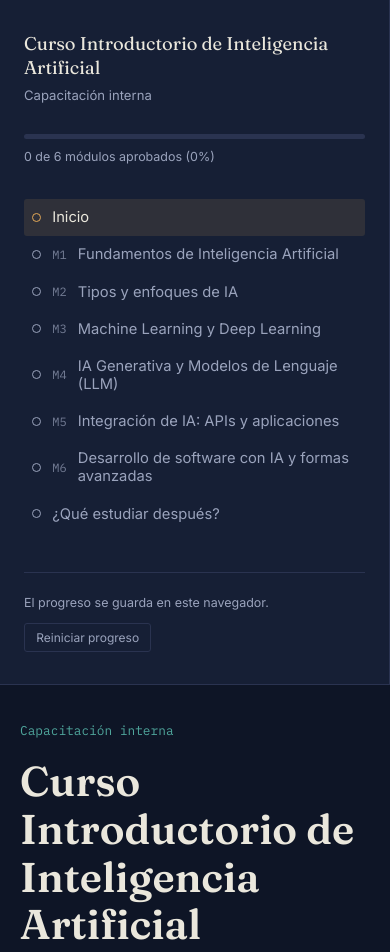
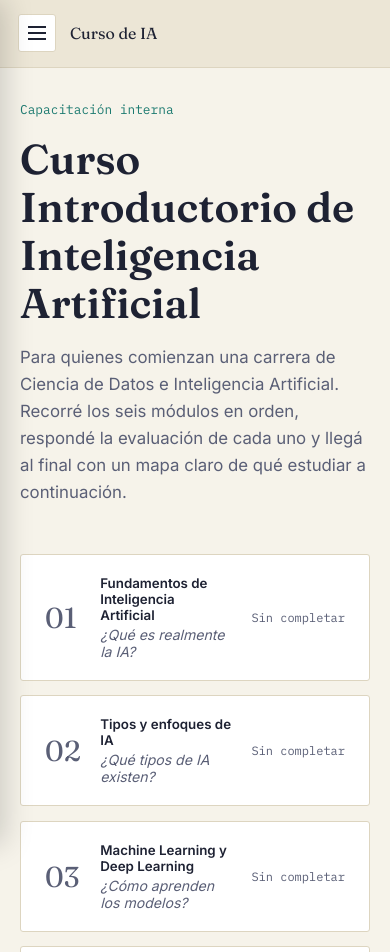
Before and after one commit to danigomezcarrera-sys/Cursitoia, a plain HTML site: page index.html in a window 390 px wide. Shown: the top 952 px of the page. Drawn offline with Linux system fonts and the light colour scheme.

Commit message:
Add files via upload

```diff
--- a/app.js
+++ b/app.js
@@ -20,6 +20,20 @@
   const sidebarNav = document.getElementById("nav-list");
   const progressFill = document.getElementById("progress-fill");
   const progressLabel = document.getElementById("progress-label");
+  const sidebar = document.getElementById("sidebar");
+  const sidebarOverlay = document.getElementById("sidebar-overlay");
+  const menuToggle = document.getElementById("menu-toggle");
+
+  function openSidebar() {
+    sidebar.classList.add("open");
+    sidebarOverlay.classList.add("open");
+  }
+  function closeSidebar() {
+    sidebar.classList.remove("open");
+    sidebarOverlay.classList.remove("open");
+  }
+  menuToggle.addEventListener("click", openSidebar);
+  sidebarOverlay.addEventListener("click", closeSidebar);
 
   function letters(i) { return String.fromCharCode(65 + i); }
 
@@ -304,6 +318,7 @@
   function navigate(id) {
     window.location.hash = id;
     render(id);
+    closeSidebar();
     window.scrollTo({ top: 0, behavior: "instant" in window ? "instant" : "auto" });
   }
 
--- a/index.html
+++ b/index.html
@@ -10,8 +10,17 @@
 </head>
 <body>
 
+<div class="topbar">
+  <button class="menu-toggle" id="menu-toggle" aria-label="Abrir menú del curso">
+    <span class="bar"></span>
+  </button>
+  <p class="brand-text">Curso de IA</p>
+</div>
+
+<div class="sidebar-overlay" id="sidebar-overlay"></div>
+
 <div class="shell">
-  <aside class="sidebar">
+  <aside class="sidebar" id="sidebar">
     <p class="brand" id="course-title">Curso de IA</p>
     <p class="brand-sub">Capacitación interna</p>
 
--- a/styles.css
+++ b/styles.css
@@ -1,25 +1,24 @@
 /* ---------------------------------------------------
    Curso IA — hoja de estilos
-   Paleta: sala de lectura nocturna / cuaderno académico
+   Paleta: cuaderno académico claro, panel lateral ocultable en mobile
 --------------------------------------------------- */
 
 @import url('https://fonts.googleapis.com/css2?family=Fraunces:ital,opsz,wght@0,9..144,400;0,9..144,600;1,9..144,500&family=Inter:wght@400;500;600;700&family=IBM+Plex+Mono:wght@400;500&display=swap');
 
 :root{
-  --bg: #0E1526;
-  --bg-elevated: #161F35;
-  --paper: #ECE9DF;
-  --paper-2: #E2DECF;
-  --ink: #EAE7DC;
-  --ink-dim: #9AA3BC;
-  --ink-on-paper: #1C2233;
-  --ink-on-paper-dim: #55597A;
-  --line: #2A3350;
-  --line-on-paper: #C9C3AE;
-  --amber: #E3A857;
-  --amber-dim: #B98639;
+  --bg: #F6F3EA;
+  --bg-elevated: #ECE6D6;
+  --paper: #FFFFFF;
+  --ink: #1E2233;
+  --ink-dim: #5A5F76;
+  --line: #DDD5C0;
+  --line-on-paper: #E3DFD1;
+  --amber: #D9A253;
+  --amber-dim: #C08A3A;
+  --amber-text: #8C5F17;
   --teal: #4FA69C;
-  --coral: #D96C55;
+  --teal-text: #1C7A70;
+  --coral: #C1553D;
   --radius: 3px;
   --serif: 'Fraunces', Georgia, serif;
   --sans: 'Inter', system-ui, -apple-system, sans-serif;
@@ -37,11 +36,75 @@ body{
   -webkit-font-smoothing: antialiased;
 }
 
-a{ color: var(--teal); }
+a{ color: var(--teal-text); }
 
-::selection{ background: var(--amber); color: var(--ink-on-paper); }
+::selection{ background: var(--amber); color: #221704; }
 
 button{ font-family: inherit; cursor: pointer; }
+
+/* ---------- Mobile topbar ---------- */
+.topbar{
+  display: none;
+  align-items: center;
+  gap: .9rem;
+  padding: .9rem 1.1rem;
+  background: var(--bg-elevated);
+  border-bottom: 1px solid var(--line);
+  position: sticky;
+  top: 0;
+  z-index: 25;
+}
+.topbar .brand-text{
+  margin: 0;
+  font-family: var(--serif);
+  font-size: 1rem;
+  color: var(--ink);
+}
+
+@media (max-width: 880px){
+  .topbar{ display: flex; }
+}
+
+.menu-toggle{
+  width: 38px;
+  height: 38px;
+  border-radius: var(--radius);
+  border: 1px solid var(--line);
+  background: var(--paper);
+  display: flex;
+  align-items: center;
+  justify-content: center;
+  flex-shrink: 0;
+  padding: 0;
+}
+.menu-toggle .bar{
+  position: relative;
+  display: block;
+  width: 18px;
+  height: 2px;
+  background: var(--ink);
+}
+.menu-toggle .bar::before,
+.menu-toggle .bar::after{
+  content: "";
+  position: absolute;
+  left: 0;
+  width: 18px;
+  height: 2px;
+  background: var(--ink);
+}
+.menu-toggle .bar::before{ top: -6px; }
+.menu-toggle .bar::after{ top: 6px; }
+
+/* ---------- Sidebar overlay (mobile) ---------- */
+.sidebar-overlay{
+  display: none;
+  position: fixed;
+  inset: 0;
+  background: rgba(30, 25, 10, .35);
+  z-index: 35;
+}
+.sidebar-overlay.open{ display: block; }
 
 /* ---------- Layout shell ---------- */
 .shell{
@@ -52,7 +115,6 @@ button{ font-family: inherit; cursor: pointer; }
 
 @media (max-width: 880px){
   .shell{ grid-template-columns: 1fr; }
-  .sidebar{ position: static; height: auto; border-right: none; border-bottom: 1px solid var(--line); }
 }
 
 /* ---------- Sidebar ---------- */
@@ -67,7 +129,19 @@ button{ font-family: inherit; cursor: pointer; }
 }
 
 @media (max-width: 880px){
-  .sidebar{ height: auto; overflow: visible; }
+  .sidebar{
+    position: fixed;
+    top: 0;
+    left: 0;
+    width: 84%;
+    max-width: 320px;
+    height: 100vh;
+    transform: translateX(-100%);
+    transition: transform .25s ease;
+    box-shadow: 4px 0 28px rgba(0,0,0,.18);
+    z-index: 40;
+  }
+  .sidebar.open{ transform: translateX(0); }
 }
 
 .brand{
@@ -122,8 +196,8 @@ button{ font-family: inherit; cursor: pointer; }
   border-radius: var(--radius);
   font-size: .92rem;
 }
-.nav-item:hover{ background: rgba(255,255,255,.04); color: var(--ink); }
-.nav-item.active{ background: rgba(227,168,87,.12); color: var(--ink); }
+.nav-item:hover{ background: rgba(0,0,0,.045); color: var(--ink); }
+.nav-item.active{ background: rgba(217,162,83,.22); color: var(--ink); }
 
 .nav-dot{
   width: 9px;
@@ -132,8 +206,8 @@ button{ font-family: inherit; cursor: pointer; }
   border: 1.5px solid var(--ink-dim);
   flex-shrink: 0;
 }
-.nav-item.active .nav-dot{ border-color: var(--amber); }
-.nav-dot.done{ background: var(--amber); border-color: var(--amber); }
+.nav-item.active .nav-dot{ border-color: var(--amber-text); }
+.nav-dot.done{ background: var(--amber-text); border-color: var(--amber-text); }
 
 .nav-num{ font-family: var(--mono); font-size: .75rem; opacity: .7; }
 
@@ -161,7 +235,7 @@ main{
   max-width: 780px;
 }
 @media (max-width: 600px){
-  main{ padding: 2.25rem 1.25rem 4rem; }
+  main{ padding: 2rem 1.25rem 4rem; }
 }
 
 .module{
@@ -172,7 +246,7 @@ main{
 .module-eyebrow{
   font-family: var(--mono);
   font-size: .8rem;
-  color: var(--teal);
+  color: var(--teal-text);
   margin-bottom: .6rem;
 }
 
@@ -189,7 +263,7 @@ h1.module-title{
   font-family: var(--serif);
   font-style: italic;
   font-size: 1.25rem;
-  color: var(--amber);
+  color: var(--amber-text);
   margin: 0 0 1.75rem;
 }
 
@@ -262,7 +336,8 @@ th{
 /* ---------- Key ideas ---------- */
 .ideas-box{
   background: var(--paper);
-  color: var(--ink-on-paper);
+  color: var(--ink);
+  border: 1px solid var(--line);
   border-radius: var(--radius);
   padding: 1.75rem 2rem;
   margin: 2.5rem 0;
@@ -271,10 +346,10 @@ th{
   font-family: var(--serif);
   font-size: 1.15rem;
   margin: 0 0 1rem;
-  color: var(--ink-on-paper);
+  color: var(--ink);
 }
 .ideas-box ul{ margin: 0; padding-left: 1.1rem; }
-.ideas-box li{ color: var(--ink-on-paper-dim); margin-bottom: .5rem; font-size: .95rem; }
+.ideas-box li{ color: var(--ink-dim); margin-bottom: .5rem; font-size: .95rem; }
 
 /* ---------- Quiz ---------- */
 .quiz{
@@ -294,6 +369,7 @@ th{
   font-family: var(--serif);
   font-size: 1.4rem;
   margin: 0;
+  color: var(--ink);
 }
 .quiz-score{
   font-family: var(--mono);
@@ -303,7 +379,8 @@ th{
 
 .q-block{
   background: var(--paper);
-  color: var(--ink-on-paper);
+  color: var(--ink);
+  border: 1px solid var(--line);
   border-radius: var(--radius);
   padding: 1.5rem 1.75rem;
   margin-bottom: 1.25rem;
@@ -313,7 +390,7 @@ th{
   font-size: .72rem;
   text-transform: uppercase;
   letter-spacing: .04em;
-  color: var(--ink-on-paper-dim);
+  color: var(--ink-dim);
   margin-bottom: .5rem;
   display: block;
 }
@@ -321,7 +398,7 @@ th{
   font-size: 1.02rem;
   font-weight: 600;
   margin: 0 0 1rem;
-  color: var(--ink-on-paper);
+  color: var(--ink);
 }
 
 .q-options{
@@ -335,23 +412,23 @@ th{
   align-items: flex-start;
   gap: .65rem;
   text-align: left;
-  background: #fff;
+  background: var(--bg);
   border: 1px solid var(--line-on-paper);
   border-radius: var(--radius);
   padding: .65rem .85rem;
   font-size: .93rem;
-  color: var(--ink-on-paper);
+  color: var(--ink);
 }
 .q-option:hover{ border-color: var(--teal); }
 .q-option .letter{
   font-family: var(--mono);
   font-weight: 600;
-  color: var(--ink-on-paper-dim);
+  color: var(--ink-dim);
   flex-shrink: 0;
 }
 
-.q-option.selected{ border-color: var(--ink-on-paper); }
-.q-option.correct{ border-color: var(--teal); background: #E4F3F1; }
+.q-option.selected{ border-color: var(--ink); }
+.q-option.correct{ border-color: var(--teal); background: #E1F2EF; }
 .q-option.incorrect{ border-color: var(--coral); background: #FBEAE6; }
 .q-option:disabled{ cursor: default; }
 
@@ -363,7 +440,7 @@ th{
   font-size: .88rem;
   font-weight: 600;
 }
-.q-feedback.correct{ color: #1D7C71; }
+.q-feedback.correct{ color: #146F65; }
 .q-feedback.incorrect{ color: var(--coral); }
 
 .quiz-actions{
@@ -375,7 +452,7 @@ th{
 }
 .btn{
   background: var(--amber);
-  color: #1C1305;
+  color: #241804;
   border: none;
   font-weight: 600;
   padding: .7rem 1.4rem;
@@ -416,6 +493,7 @@ th{
   line-height: 1.15;
   margin: 0 0 1rem;
   max-width: 16ch;
+  color: var(--ink);
 }
 .home-hero p{
   color: var(--ink-dim);
@@ -431,7 +509,7 @@ th{
   display: flex;
   align-items: center;
   gap: 1.25rem;
-  background: var(--bg-elevated);
+  background: var(--paper);
   border: 1px solid var(--line);
   border-radius: var(--radius);
   padding: 1.25rem 1.5rem;
@@ -450,7 +528,7 @@ th{
 .module-card .info .t{ font-weight: 600; margin-bottom: .2rem; }
 .module-card .info .q{ font-size: .88rem; color: var(--ink-dim); font-style: italic; }
 .module-card .status{ font-family: var(--mono); font-size: .75rem; color: var(--ink-dim); flex-shrink: 0; }
-.module-card .status.done{ color: var(--teal); }
+.module-card .status.done{ color: var(--teal-text); }
 
 /* ---------- Siguientes pasos ---------- */
 .roadmap{
@@ -470,6 +548,6 @@ th{
 .roadmap-item .area{
   font-family: var(--serif);
   font-weight: 600;
-  color: var(--amber);
+  color: var(--amber-text);
 }
 .roadmap-item p{ margin: 0; color: var(--ink-dim); font-size: .95rem; }
```
